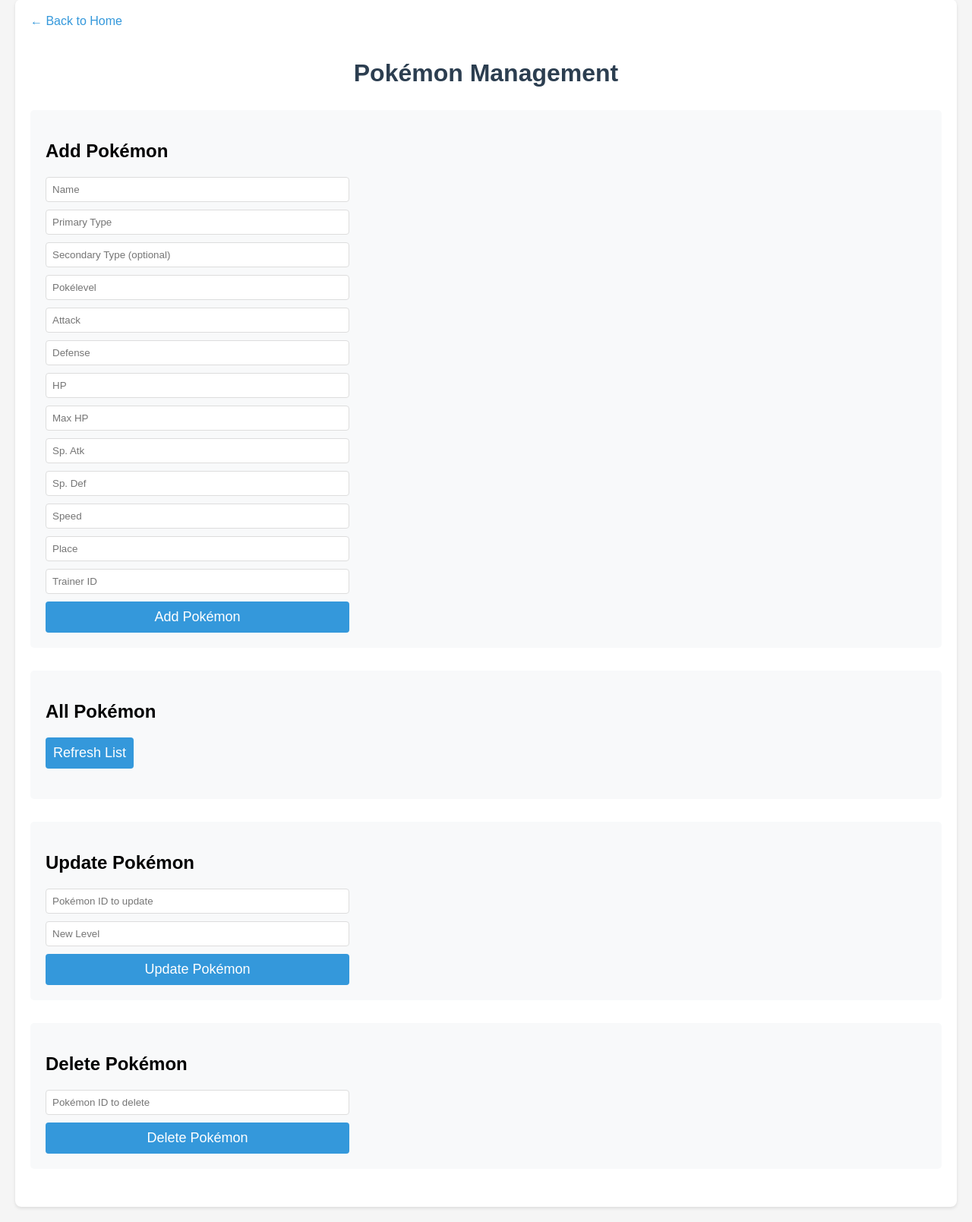
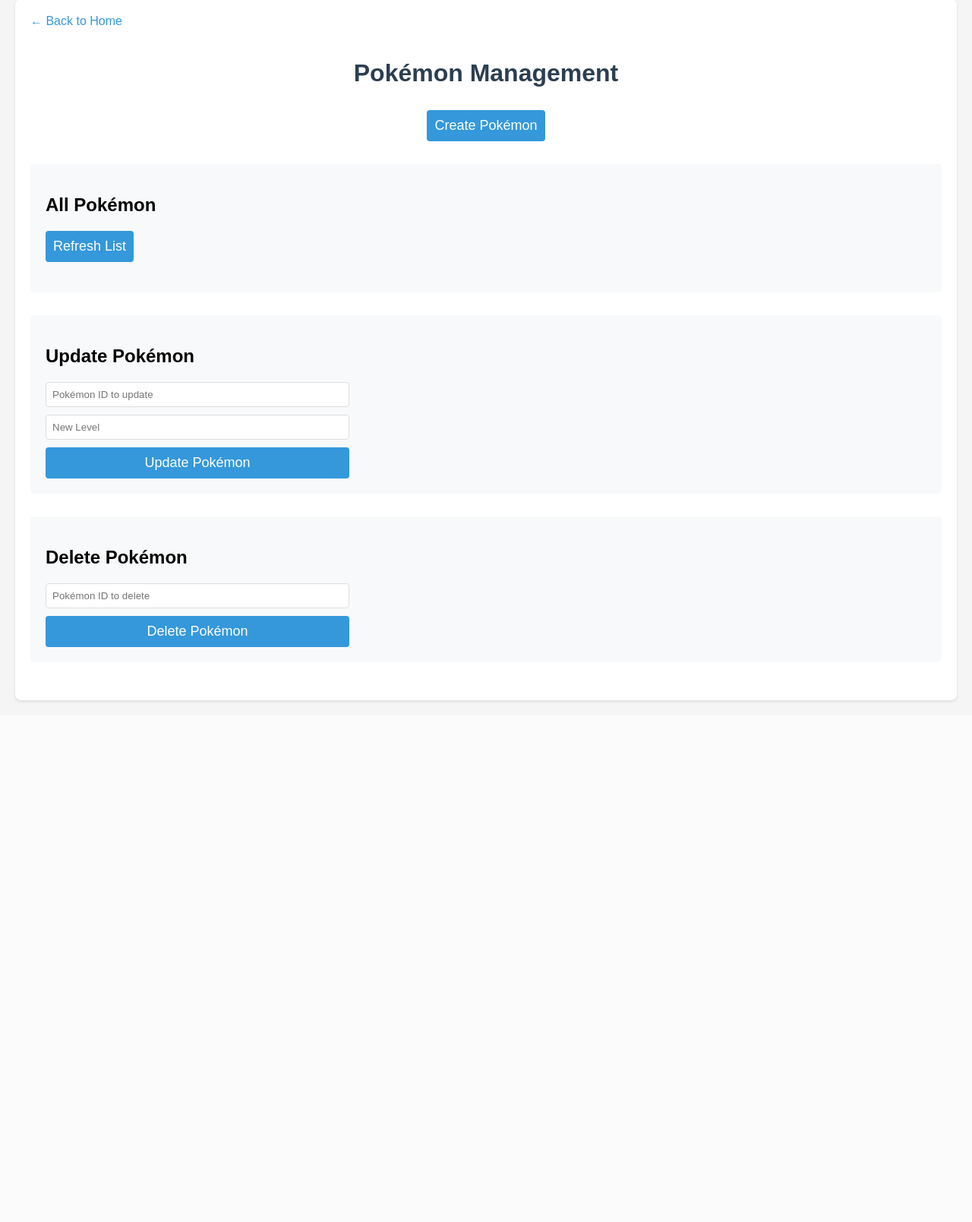
Before and after one commit to rarissimaavis/PokeMongo, a Flask app: page /pokemon in a window 1280 px wide. Shown: the part 21-1630 px from the top of the page at 76% size. After the commit the page ends 946 px from the top, so only its background shows below. Run offline with Flask 3, Linux system fonts and the light colour scheme; data that the repository does not hold is empty.

Commit message:
add pop up to create pokemon

```diff
--- a/static/pokemon.js
+++ b/static/pokemon.js
@@ -83,6 +83,21 @@ function displayPokemon(pokemonList) {
 }
 
 // Pokémon CRUD functions
+function openCreateModal() {
+    document.getElementById('createModal').style.display = 'block';
+}
+
+function closeCreateModal() {
+    document.getElementById('createModal').style.display = 'none';
+}
+
+window.onclick = function(event) {
+    const modal = document.getElementById('createModal');
+    if (event.target == modal) {
+        closeCreateModal();
+    }
+}
+
 async function addPokemon() {
     try {
         const pokemon = {
@@ -105,6 +120,7 @@ async function addPokemon() {
 
         if (success) {
             document.getElementById('addPokemonForm').reset();
+            closeCreateModal();
             await getAllPokemon();
         } else {
             document.getElementById('pokemonList').innerHTML = `
--- a/static/style.css
+++ b/static/style.css
@@ -434,3 +434,64 @@ button:hover {
 .type-dark { background-color: #705848; }
 .type-steel { background-color: #B8B8D0; }
 .type-fairy { background-color: #EE99AC; }
+
+.center-button {
+    display: flex;
+    justify-content: center;
+    margin: 30px 0;
+}
+
+.create-button {
+    display: inline-block;
+    padding: 10px;
+    background-color: #3498db;
+    color: white;
+    text-decoration: none;
+    border-radius: 4px;
+    font-size: 18px;
+    transition: background-color 0.3s;
+    border: none;
+    cursor: pointer;
+}
+
+.create-button:hover {
+    background-color: #2980b9;
+}
+
+.modal {
+    display: none;
+    position: fixed;
+    z-index: 1;
+    left: 0;
+    top: 0;
+    width: 100%;
+    height: 100%;
+    overflow: auto;
+    background-color: rgba(0,0,0,0.4);
+}
+
+.modal-content {
+    background-color: #fefefe;
+    margin: 10% auto;
+    padding: 20px;
+    border-radius: 8px;
+    width: 80%;
+    max-width: 600px;
+    box-shadow: 0 4px 8px rgba(0,0,0,0.1);
+}
+
+.close {
+    color: #aaa;
+    float: right;
+    font-size: 28px;
+    font-weight: bold;
+    cursor: pointer;
+}
+
+.close:hover {
+    color: black;
+}
+
+.modal-content .form {
+    max-width: 100%;
+}
--- a/templates/pokemon.html
+++ b/templates/pokemon.html
@@ -14,8 +14,16 @@
 
         <h1>Pokémon Management</h1>
 
-        <div class="section">
-            <h2>Add Pokémon</h2>
+        <!-- Centered Create Pokémon Button -->
+        <div class="center-button">
+            <button class="create-button" onclick="openCreateModal()">Create Pokémon</button>
+        </div>
+
+        <!-- Create Pokémon Modal -->
+        <div id="createModal" class="modal">
+            <div class="modal-content">
+                <span class="close" onclick="closeCreateModal()">&times;</span>
+                <h2>Create New Pokémon</h2>
                 <form id="addPokemonForm" class="form" onsubmit="event.preventDefault(); addPokemon();">
                     <input type="text" id="pokemonName" placeholder="Name" required>
                     <input type="text" id="pokemonType1" placeholder="Primary Type" required>
@@ -30,8 +38,9 @@
                     <input type="number" id="pokemonSpeed" placeholder="Speed" required>
                     <input type="number" id="pokemonPlace" placeholder="Place" required>
                     <input type="number" id="pokemonTrainerID" placeholder="Trainer ID" required>
-                <button type="submit">Add Pokémon</button>
+                    <button type="submit">Create Pokémon</button>
                 </form>
+            </div>
         </div>
 
         <div class="section">
```
Lines whose indentation alone changed are shown as unchanged.
